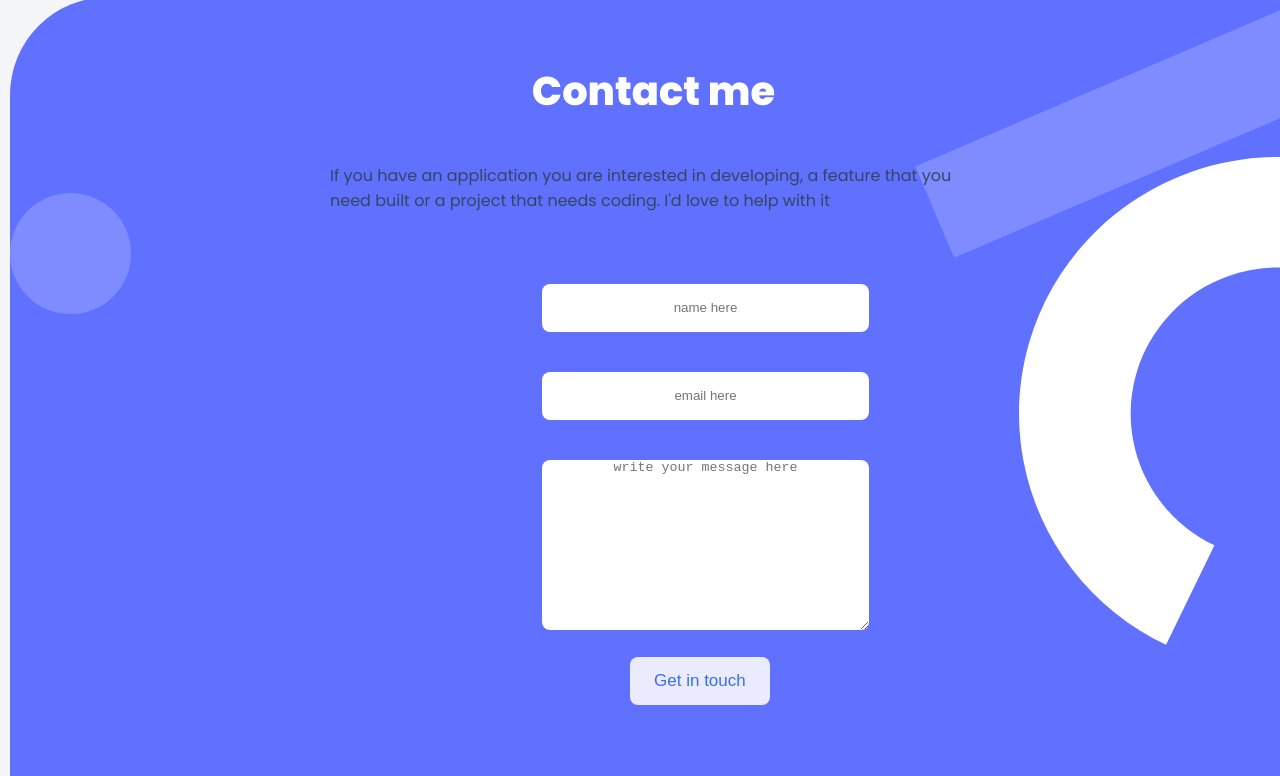
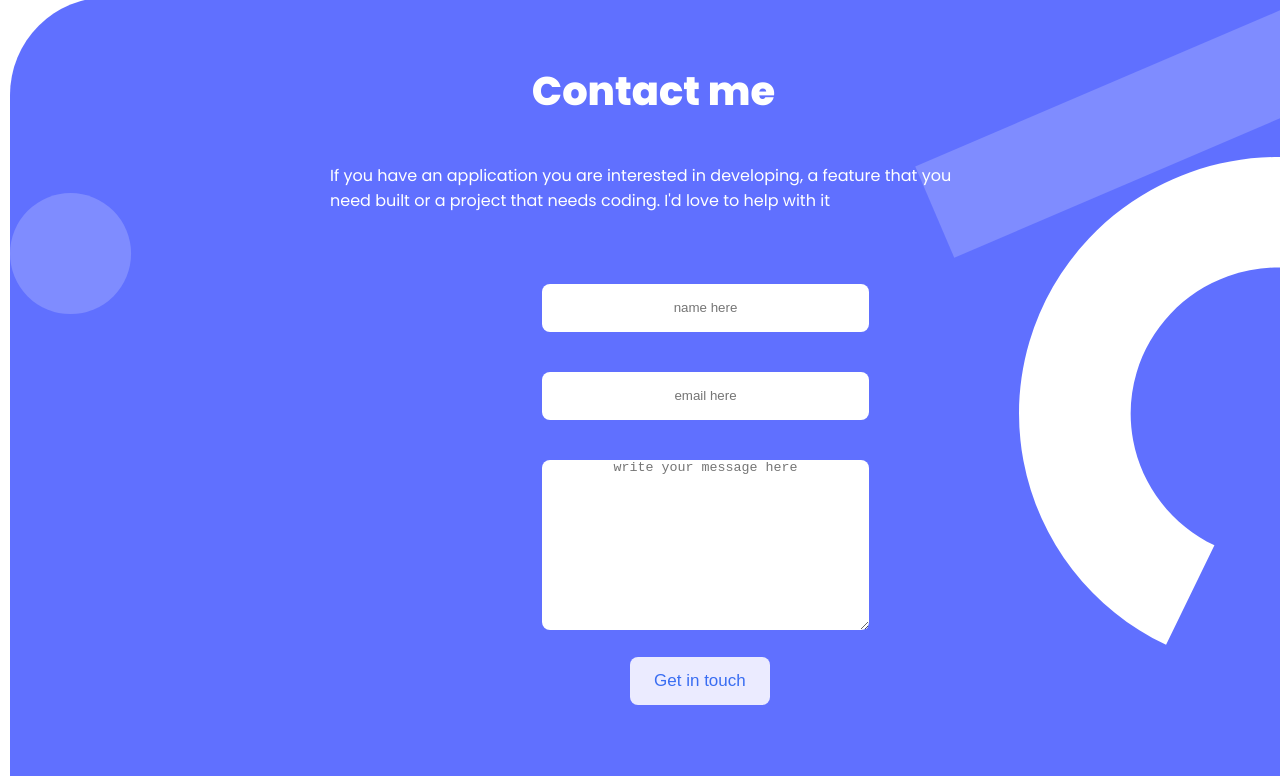
Before and after one commit to laurianerzb/Portfolio-setup-and-mobile-first, a website: page index.html in a window 1280 px wide. Shown: the part 3117-3893 px from the top of the page. Drawn offline with Linux system fonts and the light colour scheme.

Commit message:
Modified css sccording to reviewer comments

```diff
--- a/styles.css
+++ b/styles.css
@@ -17,11 +17,18 @@
   box-sizing: border-box;
 }
 
+html,
+body {
+  max-width: 100%;
+  overflow-x: hidden;
+}
+
 body {
   margin: 0;
   padding: 0;
   font-family: "Poppins", sans-serif;
   background: #f4f5f7;
+  background-color: white;
 }
 
 .h-content {
@@ -279,6 +286,10 @@ nav {
   width: 327px;
 }
 
+.contact-section p {
+  color: white;
+}
+
 #contact_form {
   background-color: #405d27;
   padding-top: 20px;
```
